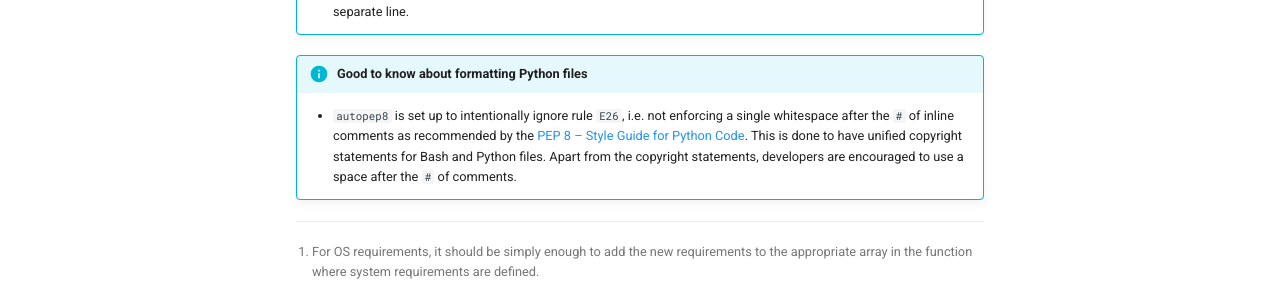
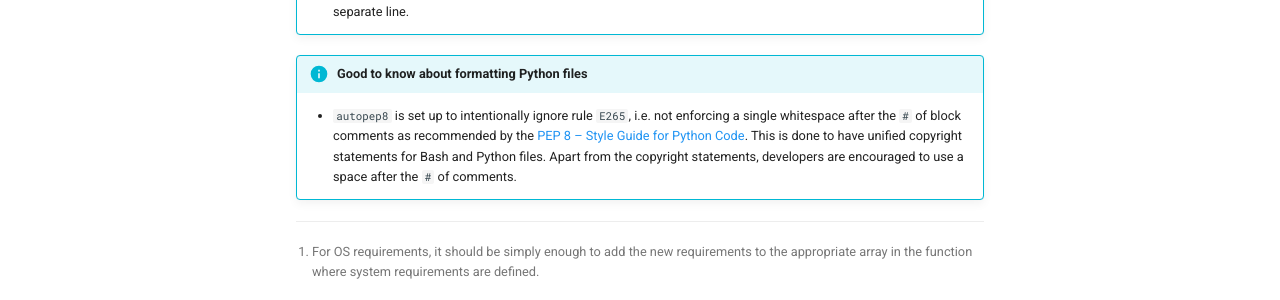
Before and after one commit to smash-transport/smash-vhlle-hybrid, an MkDocs documentation site: the page built from docs/developer/contributing.md, in a window 1280 px wide and 900 px high, scrolled down 3065 px. Shown: the part 522-822 px from the top of the window. Built offline with MkDocs 1.6.1 and Material for MkDocs 9.7.7, drawn with Linux system fonts in a browser that asks for light colours; emoji names are drawn with the system emoji font; comment, search, counter and statistics services are not loaded; the version menu is left out.

```diff
--- a/docs/developer/contributing.md
+++ b/docs/developer/contributing.md
@@ -132,6 +132,6 @@
     * Loops and conditional clauses are started on a single line, i.e. the `do` and `then` keywords are **NOT** put on a separate line.
 
 !!! info "Good to know about formatting Python files"
-    * `autopep8` is set up to intentionally ignore rule `E26`, i.e. not enforcing a single whitespace after the `#` of inline comments as recommended by the [PEP 8 – Style Guide for Python Code](https://peps.python.org/pep-0008/#inline-comments).
+    * `autopep8` is set up to intentionally ignore rule `E265`, i.e. not enforcing a single whitespace after the `#` of block comments as recommended by the [PEP 8 – Style Guide for Python Code](https://peps.python.org/pep-0008/#inline-comments).
       This is done to have unified copyright statements for Bash and Python files.
       Apart from the copyright statements, developers are encouraged to use a space after the `#` of comments.
```
Also changed, not shown: 2 other files.
